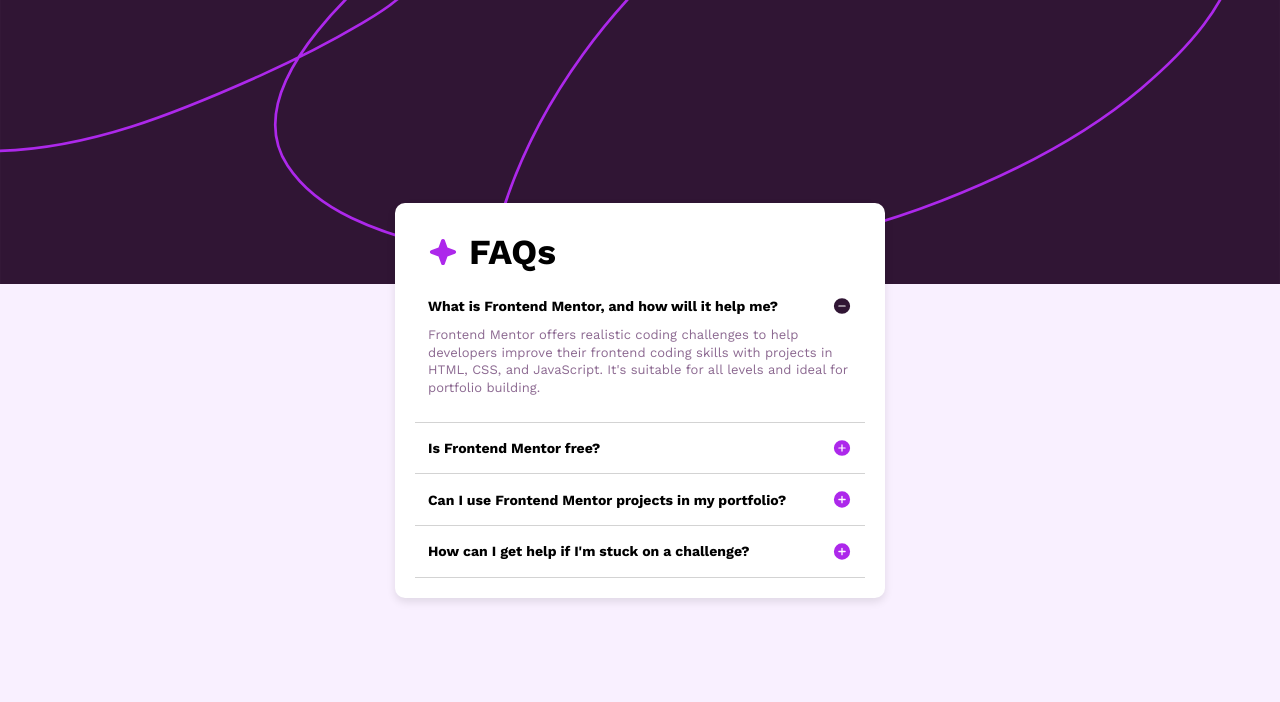
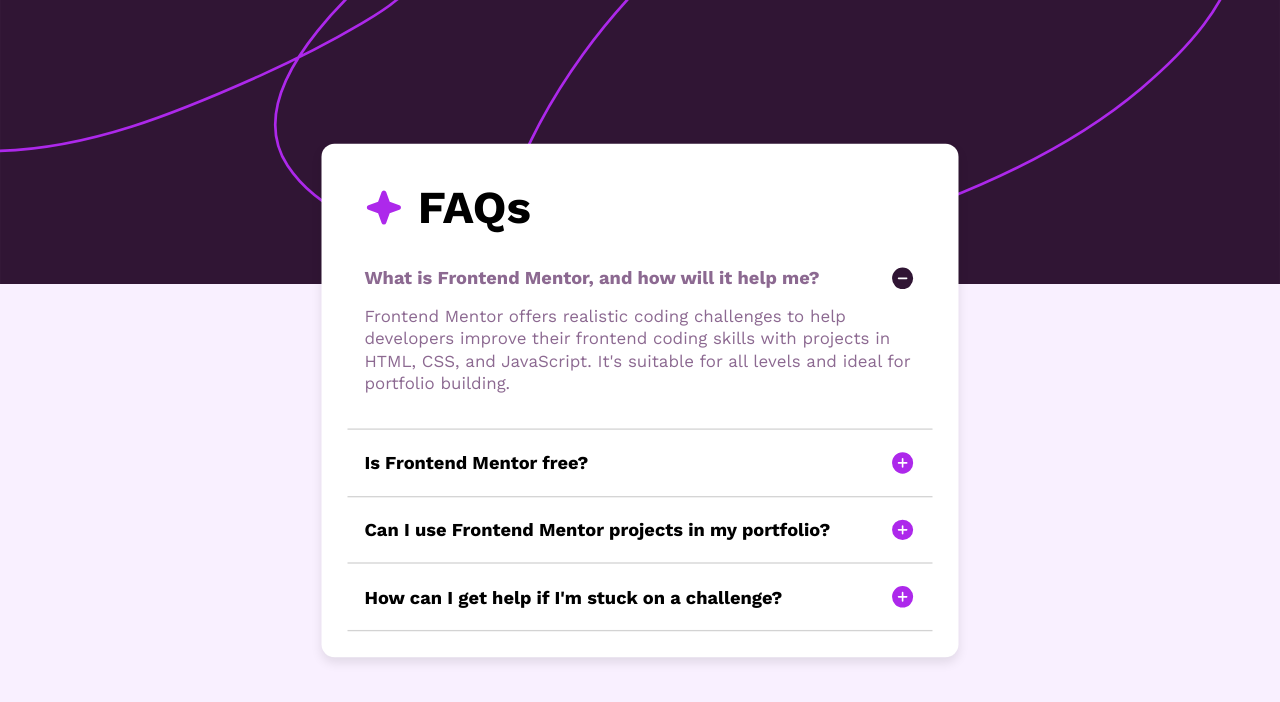
Before and after one commit to omk1r/faq-accordian, a plain HTML site: page index.html in a window 1280 px wide. In both pictures the pointer is over the element "What is Frontend Mentor, and how will it help me?". Drawn offline with nearby package versions, Linux system fonts and the light colour scheme.

Commit message:
size correction

```diff
--- a/style.css
+++ b/style.css
@@ -32,6 +32,7 @@
   padding: 20px;
   margin: 20px;
   box-shadow: 0 4px 8px rgba(0, 0, 0, 0.1);
+  scale: 130%;
 }
 
 .title {
@@ -39,6 +40,11 @@
   margin-top: 10px;
   margin-bottom: 10px;
   margin-left: 13px;
+}
+
+.accordian-title:hover {
+  color: var(--Grayish-purple);
+  cursor: pointer;
 }
 
 .title h1 {
```
